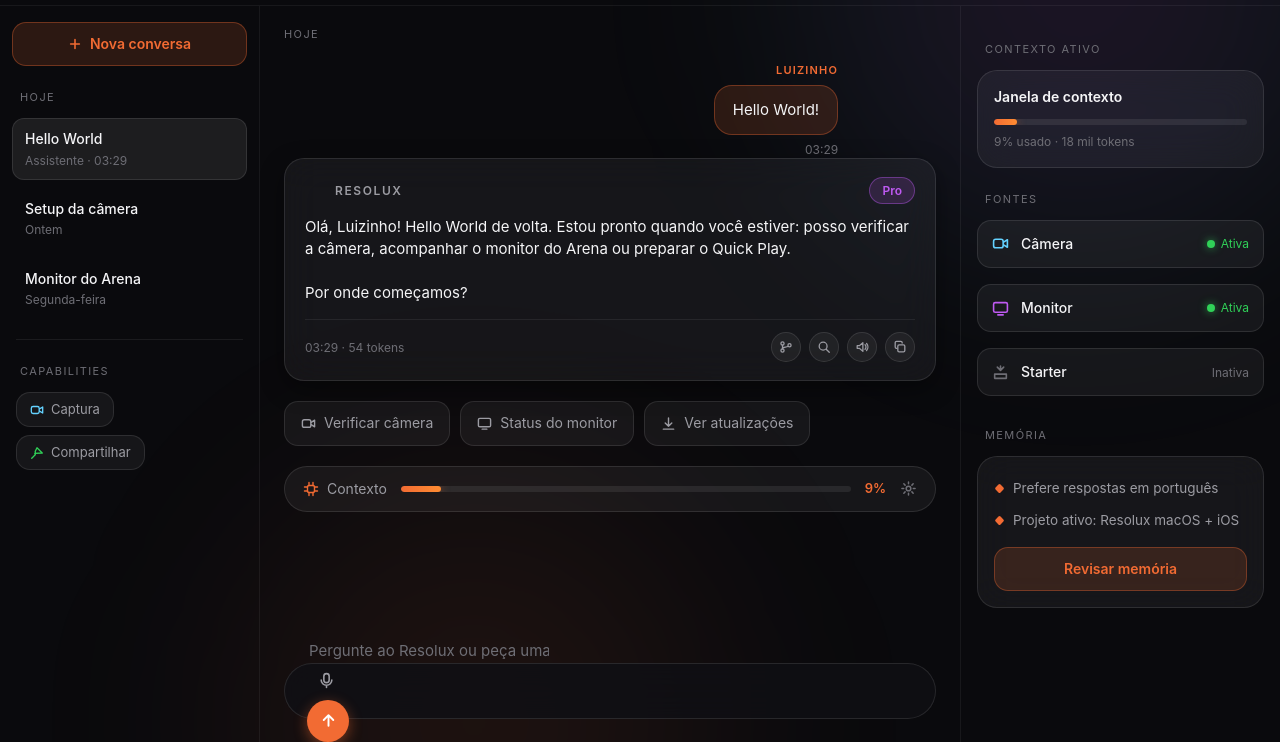
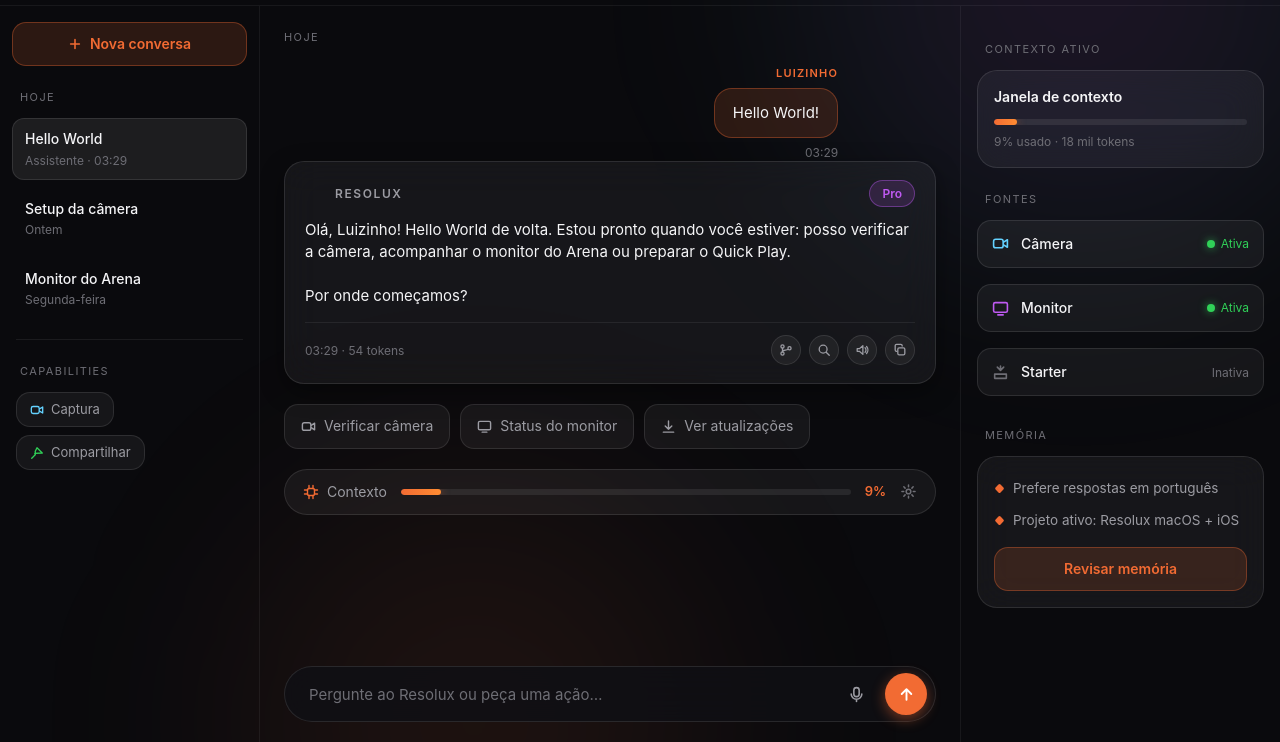
Before and after one commit to ResoluxToolkit/app-frontend, a website built with Vite: page index.html in a window 1280 px wide. Shown: the part 58-800 px from the top of the page. Built offline with nearby package versions, Linux system fonts and the light colour scheme; files whose address does not match are found by name; what thinking-orbs would draw is missing.

Commit message:
fix: composer volta a alinhar input e botões

```diff
--- a/client/main.css
+++ b/client/main.css
@@ -639,6 +639,17 @@ button {
 }
 .composer input::placeholder { color: var(--texto-3); }
 
+/* Corpos do composer: cada estado é um corpo flex do form. Sem isso o
+   flex:1 do input não aplica e os botões quebram de linha. */
+#composer-espera,
+#composer-ativo {
+  display: flex;
+  align-items: center;
+  gap: 10px;
+  flex: 1;
+  min-width: 0;
+}
+
 .btn-mic {
   width: 38px; height: 38px;
   border-radius: 50%;
```
